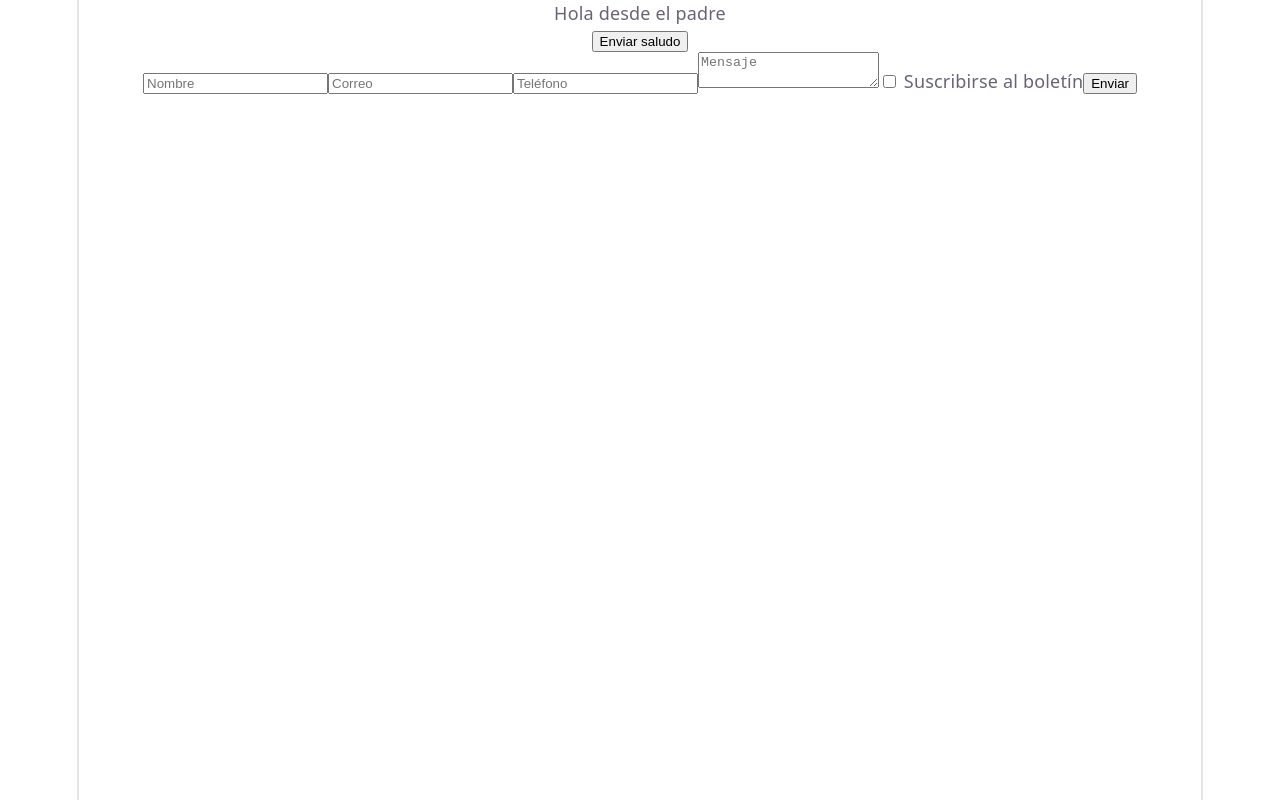
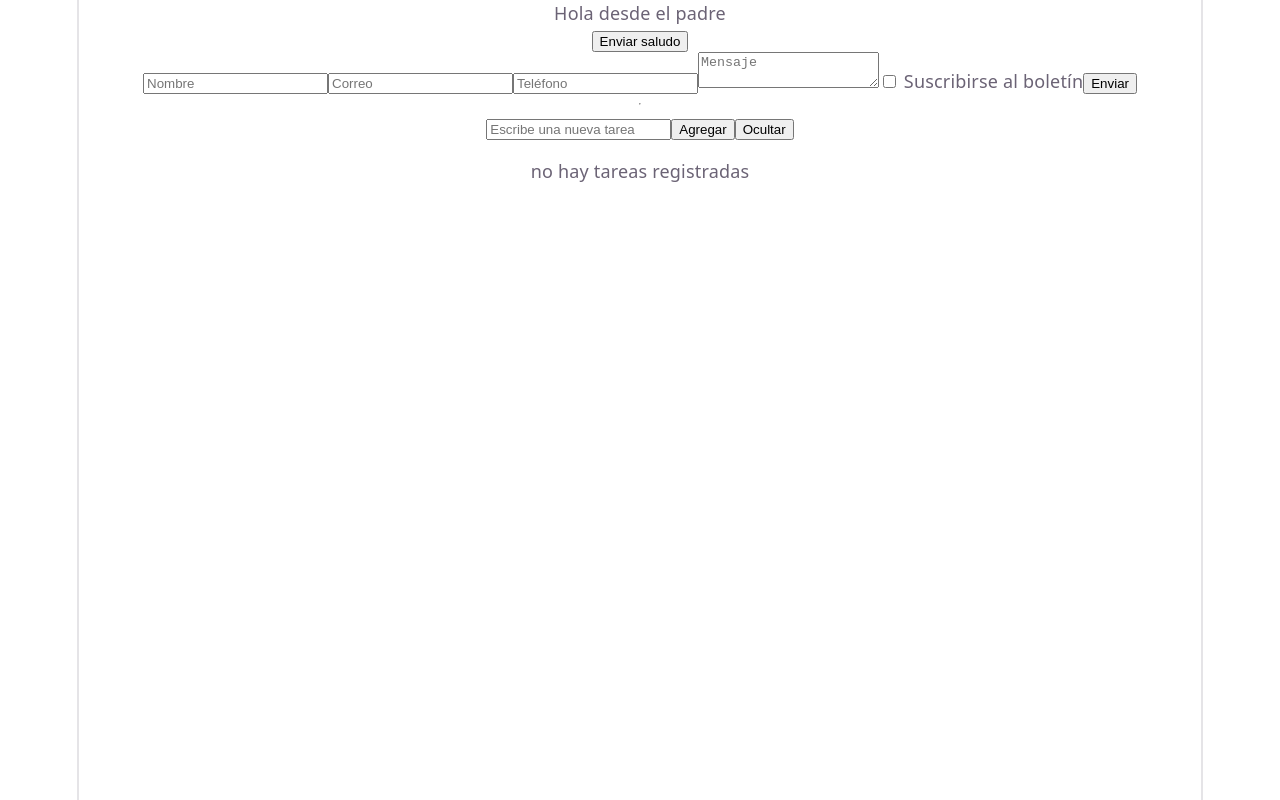
Before and after one commit to IgnacioCG07/micasapadre, a Vue app: page / in a window 1280 px wide. Built offline with nearby package versions, Linux system fonts and the light colour scheme.

Commit message:
Actividad 4 - Formulario de Validación

```diff
--- a/src/App.vue
+++ b/src/App.vue
@@ -1,13 +1,17 @@
 <template>
     <div id="app">
         <Padre />
+        <hr />
+        <Tareas />
     </div>
 </template>
 <script>
 import Padre from './components/Padre.vue'
+import Tareas from './components/Tareas.vue'
 export default {
     components: {
-        Padre
+        Padre,
+        Tareas
     }
 }
 </script>
--- /dev/null
+++ b/src/components/Tareas.vue
@@ -0,0 +1,34 @@
+<template>
+    <div>
+        <input v-model="nuevaTarea" placeholder="Escribe una nueva tarea" />
+        <button @click="agregarTarea">Agregar</button>
+        <button @click="mostrar = !mostrar">
+            {{ mostrar ? 'Ocultar' : 'Mostrar' }}
+        </button>
+        <ul v-show="mostrar">
+            <li v-for="(t,index) in tareas" :key="index">
+                {{ t }}
+            </li>
+        </ul>
+        <p v-if="tareas.length === 0">no hay tareas registradas</p>
+    </div>
+</template>
+        <script>
+        export default{
+            data(){
+                return{
+                    nuevaTarea:'',
+                    mostrar:true,
+                    tareas:[]
+                }
+            },
+            methods:{
+                agregarTarea(){
+                    if(this.nuevaTarea.trim()){
+                        this.tareas.push(this.nuevaTarea)
+                        this.nuevaTarea=''
+                    }
+                }
+            }
+        }
+        </script>
```
